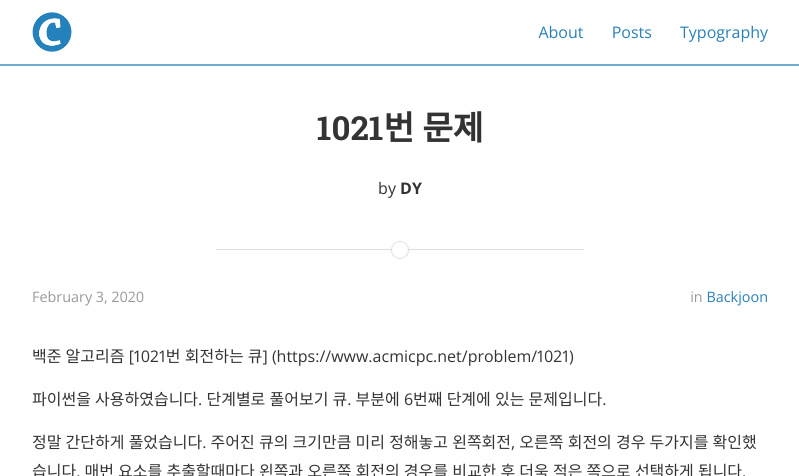
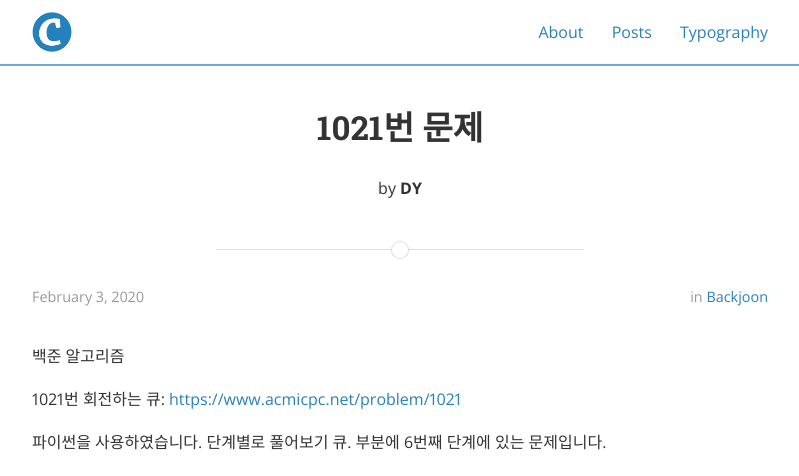
Before and after one commit to dongyeon94/DYblog, a Jekyll site: the page built from _posts/2020-04-21-backjoon1021.md, in a window 1280 px wide and 900 px high, cut to the strip 0-476 px from the top of the window. Shown: the whole strip, without its empty margins (240-1039 px from the left). Built offline with Jekyll 4.4.1, drawn with Linux system fonts in a browser that asks for light colours; nearby versions of some CDN libraries.

```diff
--- a/_posts/2020-04-21-backjoon1021.md
+++ b/_posts/2020-04-21-backjoon1021.md
@@ -8,7 +8,8 @@ categories: backjoon
 ---
 
 백준 알고리즘
-[1021번 회전하는 큐] (https://www.acmicpc.net/problem/1021)
+
+1021번 회전하는 큐: <https://www.acmicpc.net/problem/1021>
 
 파이썬을 사용하였습니다.
 단계별로 풀어보기 큐. 부분에 6번째  단계에 있는 문제입니다.
```
